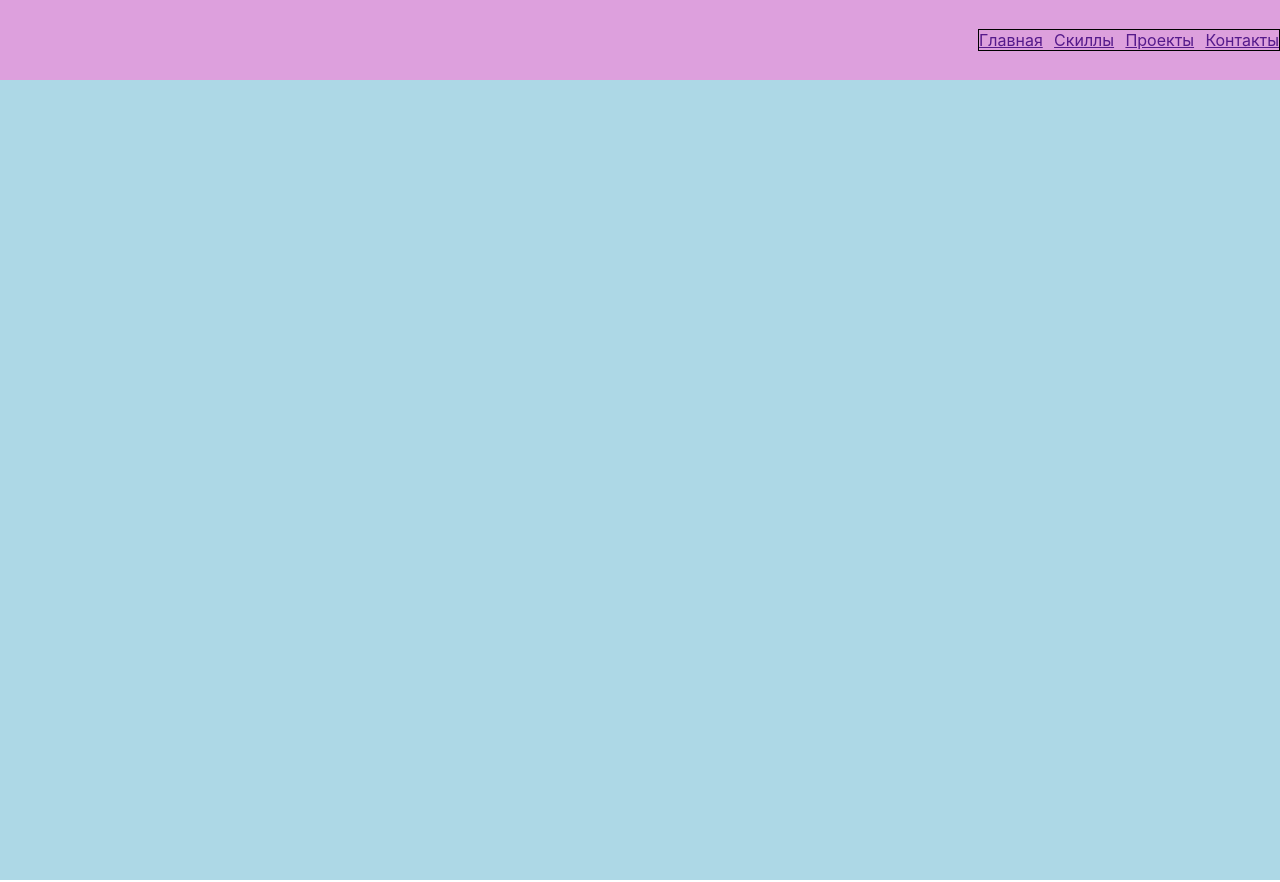
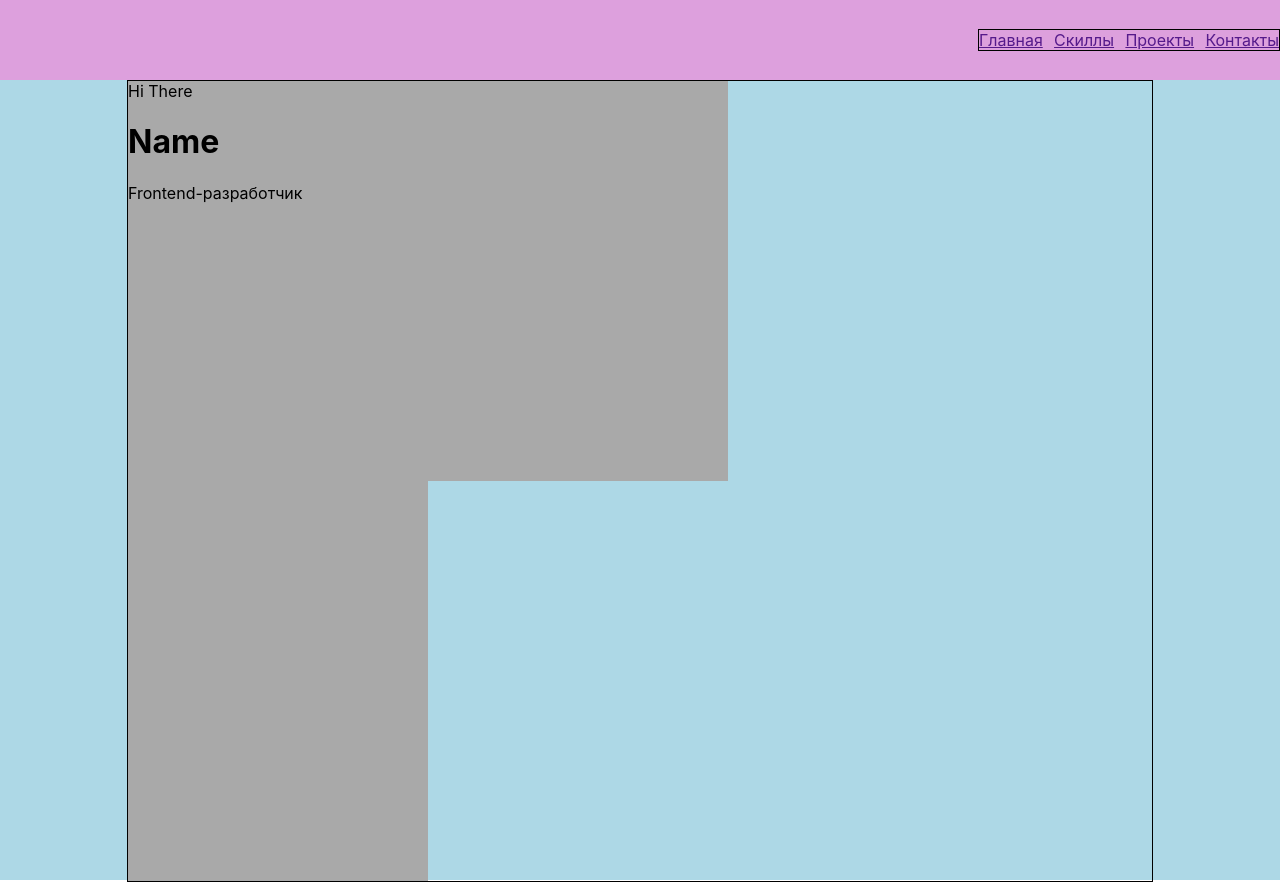
Before and after one commit to Kattekly/Portfolio, a React (Create React App) app: page / in a window 1280 px wide. Built offline with nearby package versions, Linux system fonts and the light colour scheme.

Commit message:
Create Main

```diff
--- a/src/App.tsx
+++ b/src/App.tsx
@@ -1,5 +1,4 @@
 import React from 'react';
-import logo from './logo.svg';
 import './App.css';
 import Header from "./Header/Header";
 import Main from "./Main/Main";
--- a/src/Main/Main.module.css
+++ b/src/Main/Main.module.css
@@ -2,3 +2,22 @@
     height: 100vh;
     background-color: lightblue;
 }
+
+.container {
+    border: 1px solid;
+    height: 100%;
+    width: 80%;
+    margin: 0 auto;
+    display: flex;
+}
+
+.text {
+    width: 300px;
+    background-color: darkgrey;
+}
+
+.photo {
+    width: 300px;
+    height: 400px;
+    background-color: darkgrey;
+}
--- a/src/Main/Main.tsx
+++ b/src/Main/Main.tsx
@@ -4,7 +4,14 @@ import s from './Main.module.css'
 const Main = () => {
     return (
         <div className={s.mainBlock}>
-
+            <div className={s.container}>
+                <div className={s.text}>
+                    <span>Hi There</span>
+                    <h1>Name</h1>
+                    <p>Frontend-разработчик</p>
+                </div>
+                <div className={s.photo}></div>
+            </div>
         </div>
     );
 };
```
